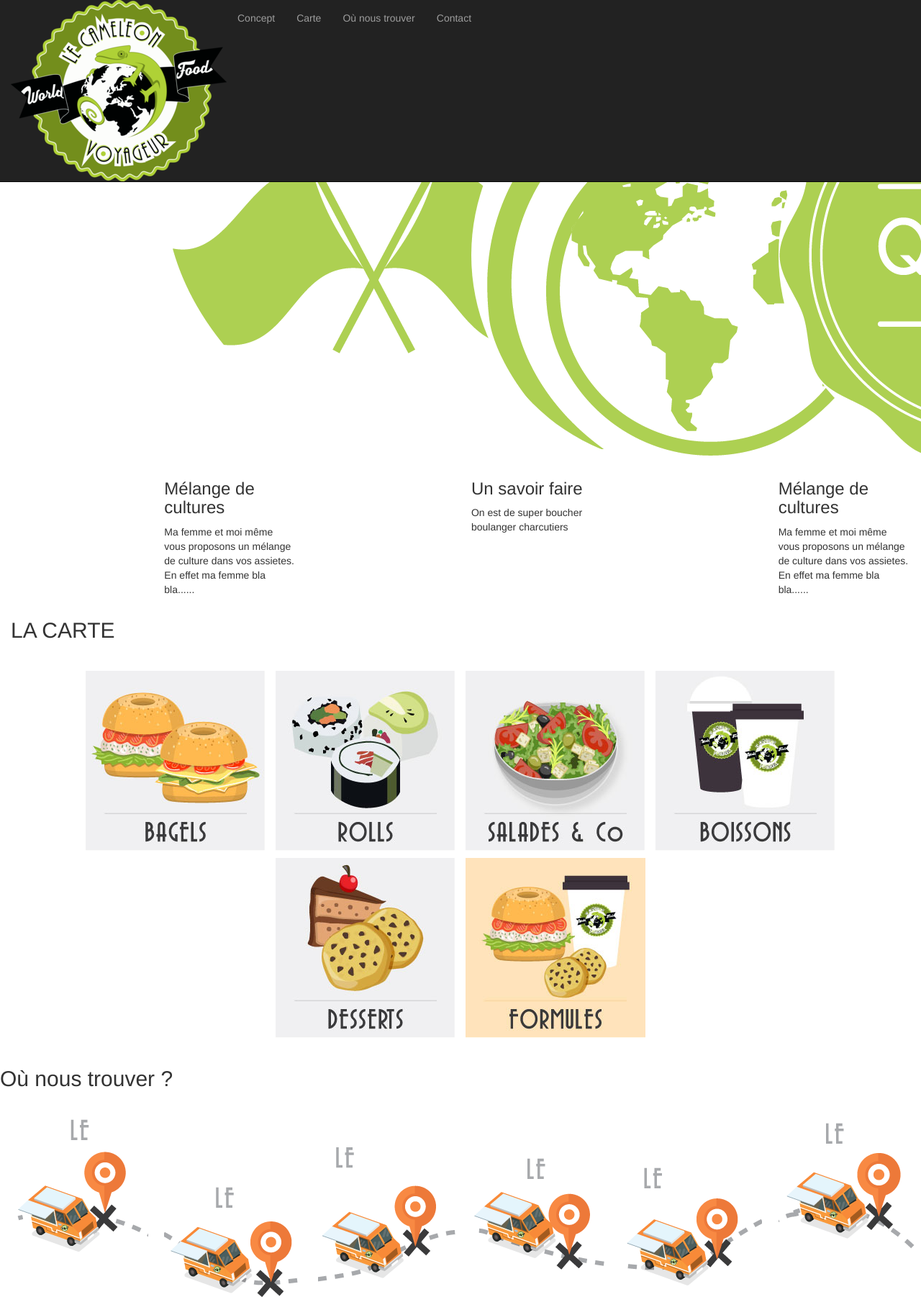
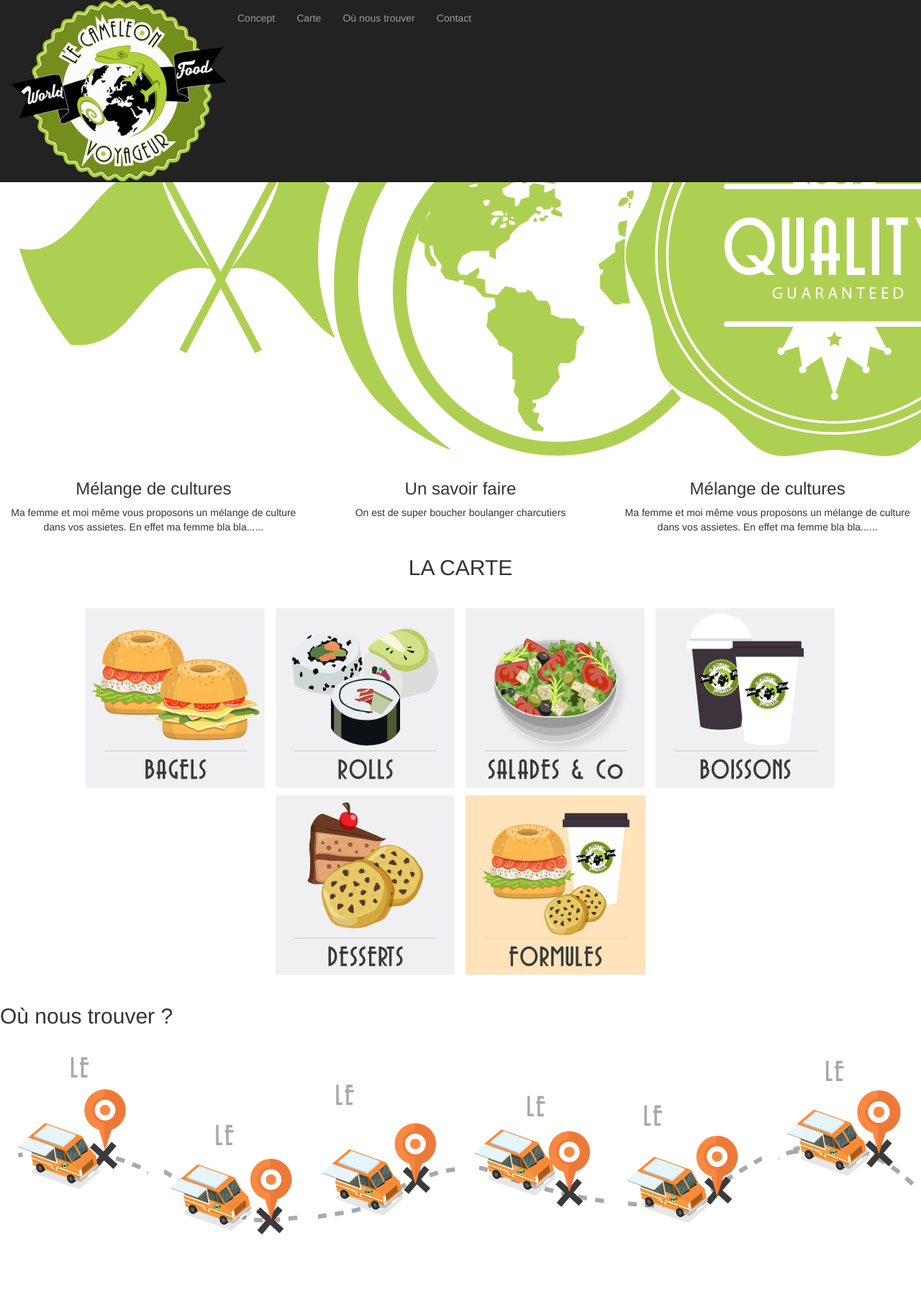
Before and after one commit to tderot/cameleon_voyageur, a PHP site: page / in a window 1280 px wide; the page is wider, and only the part inside the window is pictured. Shown: the top 1802 px of that part at 72% size. Run offline with PHP 8.4, Linux system fonts and the light colour scheme.

Commit message:
centrage et positionnement du concept

```diff
--- a/index.html
+++ b/index.html
@@ -46,10 +46,10 @@
         </div>
         <!--Thibault : Concept et carte -->
 
-        <div class="container-fluid">
+        <div class="container-fluid text-center">
         <h2>Le Concept</h2>
             <div class="row">
-                <div class="col-xs-8 col-xs-offset-2 col-md-2">
+                <div class="col-xs-8 col-xs-offset-2 col-md-4 col-md-offset-0">
                     <img src="public/img/concept1.png" alt="concept1" class="img-circle">
                     <H3>Mélange de cultures</H3>
                     <p>Ma femme et moi même vous proposons un mélange de culture dans vos assietes. En effet ma femme bla bla......</p>
@@ -59,7 +59,7 @@
 
 
 
-                <div class="col-xs-8 col-xs-offset-2 col-md-2">
+                <div class="col-xs-8 col-xs-offset-2 col-md-4 col-md-offset-0">
                     <img src="public/img/concept2.png" alt="concept2" class="img-circle">
                     <H3>Un savoir faire</H3>
                     <p>On est de super boucher boulanger charcutiers</p>
@@ -68,7 +68,7 @@
 
 
 
-                <div class="col-xs-8 col-xs-offset-2 col-md-2">
+                <div class="col-xs-8 col-xs-offset-2 col-md-4 col-md-offset-0">
                     <img src="public/img/concept3.png" alt="concept3" class="img-circle">
                     <H3>Mélange de cultures</H3>
                     <p>Ma femme et moi même vous proposons un mélange de culture dans vos assietes. En effet ma femme bla bla......</p>
```
Also changed, not shown: public/css/style.css (+3 -6 lines).
